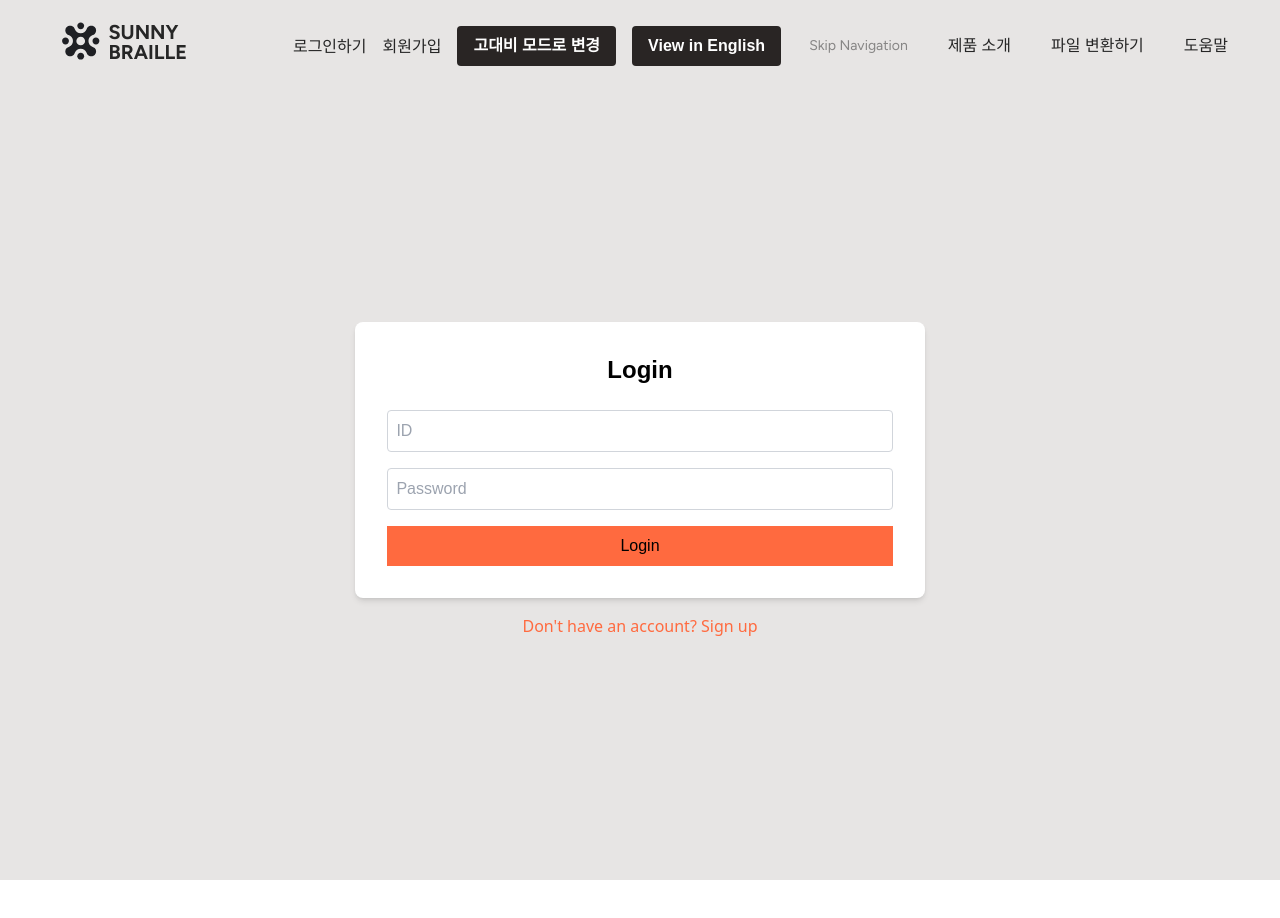
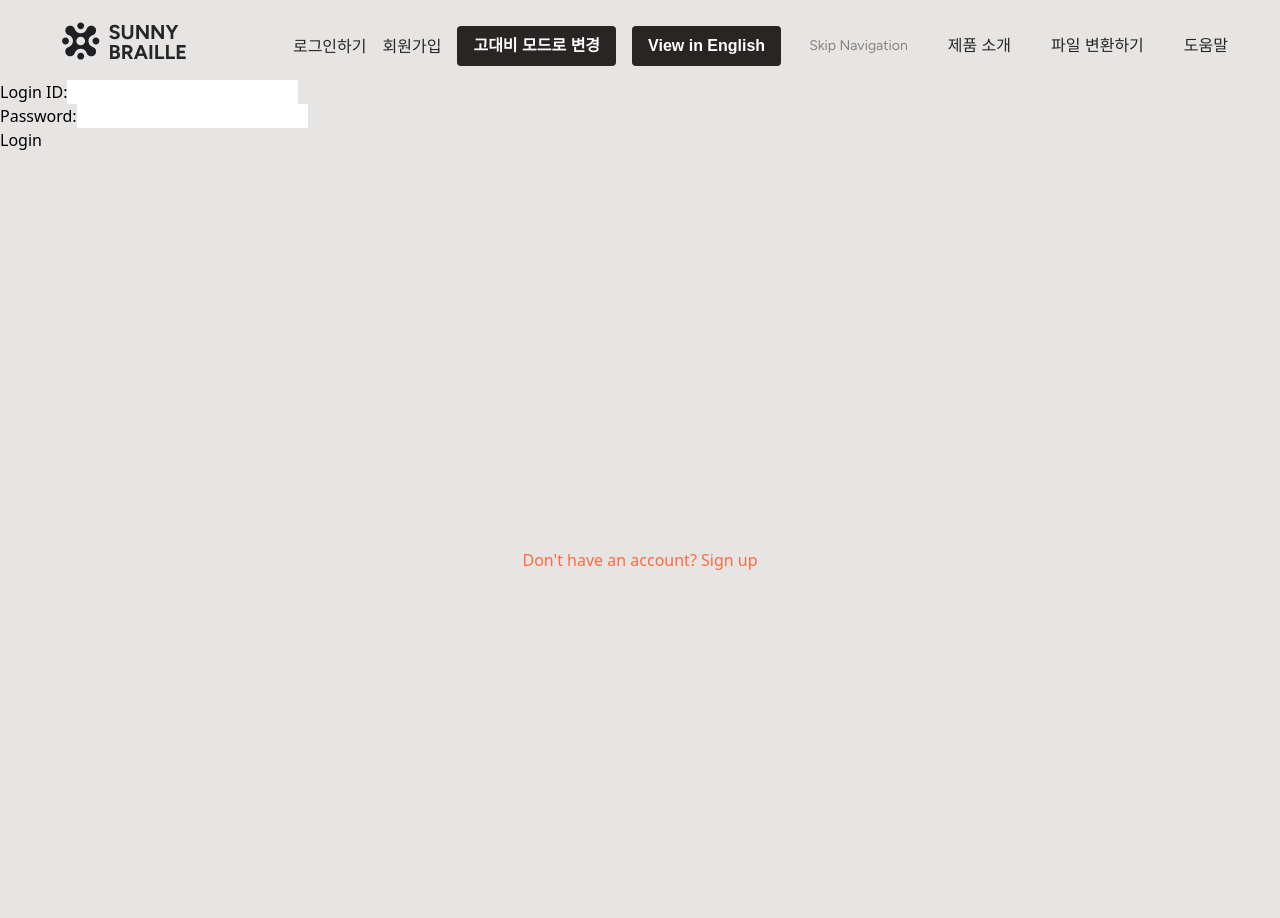
Before and after one commit to Sunflower-yonsei/Sunflower_FE, a React (Create React App) app in the folder my-app/: page /login in a window 1280 px wide. Shown: the top 918 px of the page. Before the commit the page ends 880 px from the top, so only its background shows below. Built offline with nearby package versions, Linux system fonts and the light colour scheme; no server answers; a web font is replaced by a local one.

Commit message:
fix: login logic update

```diff
--- a/my-app/package.json
+++ b/my-app/package.json
@@ -14,6 +14,7 @@
     "js-cookie": "^3.0.5",
     "js-file-download": "^0.4.12",
     "react": "^18.2.0",
+    "react-cookie": "^7.1.0",
     "react-dom": "^18.2.0",
     "react-drag-drop-files": "^2.3.10",
     "react-icons": "^5.0.1",
--- a/my-app/src/components/AuthButton.tsx
+++ b/my-app/src/components/AuthButton.tsx
@@ -8,8 +8,8 @@ import { useHighContrast } from "./HighContrastMode";
 const AuthButtons: React.FC = () => {
   const { language } = useLanguage();
   const textClassName = language === "ko" ? "font-kor" : "font-eng";
-  const { isLoggedIn, setLoginStatus } = useAuth();
   const { isHighContrast } = useHighContrast();
+  const { isLoggedIn, logout } = useAuth();
 
   const handleLogout = async () => {
     try {
@@ -29,7 +29,8 @@ const AuthButtons: React.FC = () => {
       if (response.status === 200) {
         localStorage.removeItem("sessionId");
         localStorage.removeItem("userId");
-        setLoginStatus(false, null);
+
+        logout();
       }
     } catch (error) {
       console.error("Logout failed:", error);
--- a/my-app/src/components/AuthContext.tsx
+++ b/my-app/src/components/AuthContext.tsx
@@ -1,85 +1,47 @@
-import React, {
-  createContext,
-  useContext,
-  ReactNode,
-  useState,
-  useEffect,
-} from "react";
+import React, { createContext, useContext, useState, ReactNode } from "react";
 
 interface AuthContextType {
   isLoggedIn: boolean;
-  userId: string | null;
-  setLoginStatus: (loggedIn: boolean, userId: string | null) => void;
+  login: (loginId: string, password: string) => Promise<void>;
+  logout: () => Promise<void>;
 }
 
 const AuthContext = createContext<AuthContextType | undefined>(undefined);
 
-export const fetchWithSession = async (
-  url: string,
-  options: RequestInit = {}
-) => {
-  const sessionId = localStorage.getItem("sessionId");
+export const useAuth = () => {
+  const context = useContext(AuthContext);
+  if (!context) throw new Error("useAuth must be used within an AuthProvider");
+  return context;
+};
 
-  const headers = {
-    ...options.headers,
-    Authorization: sessionId ? `Bearer ${sessionId}` : "",
+export const AuthProvider = ({ children }: { children: ReactNode }) => {
+  const [isLoggedIn, setIsLoggedIn] = useState<boolean>(false);
+  const apiUrl = process.env.REACT_APP_API_URL;
+
+  const login = async (loginId: string, password: string) => {
+    const response = await fetch(`${apiUrl}/login`, {
+      method: "POST",
+      headers: {
+        "Content-Type": "application/json",
+      },
+      credentials: "include",
+      body: JSON.stringify({ loginId, password }),
+    });
+
+    if (response.ok) {
+      setIsLoggedIn(true);
+    } else {
+      throw new Error("Login failed");
+    }
   };
 
-  const response = await fetch(url, {
-    ...options,
-    headers,
-  });
-
-  return response;
-};
-
-export const AuthProvider: React.FC<{ children: ReactNode }> = ({
-  children,
-}) => {
-  const [isLoggedIn, setIsLoggedIn] = useState<boolean>(false);
-  const [userId, setUserId] = useState<string | null>(null);
-
-  useEffect(() => {
-    const checkLoginStatus = () => {
-      const loggedIn = localStorage.getItem("isLoggedIn") === "true";
-      const userId = localStorage.getItem("userId");
-      setIsLoggedIn(loggedIn);
-      setUserId(userId);
-    };
-
-    checkLoginStatus();
-  }, []);
-
-  const setLoginStatus = (
-    loggedIn: boolean,
-    userId: string | null,
-    sessionId?: string
-  ) => {
-    localStorage.setItem("isLoggedIn", loggedIn.toString());
-    if (loggedIn) {
-      localStorage.setItem("userId", userId || "");
-      if (sessionId) {
-        localStorage.setItem("sessionId", sessionId);
-      }
-    } else {
-      localStorage.removeItem("userId");
-      localStorage.removeItem("sessionId");
-    }
-    setIsLoggedIn(loggedIn);
-    setUserId(userId);
+  const logout = async () => {
+    setIsLoggedIn(false);
   };
 
   return (
-    <AuthContext.Provider value={{ isLoggedIn, userId, setLoginStatus }}>
+    <AuthContext.Provider value={{ isLoggedIn, login, logout }}>
       {children}
     </AuthContext.Provider>
   );
 };
-
-export const useAuth = () => {
-  const context = useContext(AuthContext);
-  if (context === undefined) {
-    throw new Error("useAuth must be used within an AuthProvider");
-  }
-  return context;
-};
--- /dev/null
+++ b/my-app/src/components/LoginForm.tsx
@@ -0,0 +1,50 @@
+import React, { useState } from "react";
+import { useAuth } from "./AuthContext";
+import { useNavigate } from "react-router-dom";
+
+const LoginForm: React.FC = () => {
+  const [loginId, setLoginId] = useState("");
+  const [password, setPassword] = useState("");
+  const { login } = useAuth();
+  const navigate = useNavigate();
+
+  const handleSubmit = async (e: React.FormEvent) => {
+    e.preventDefault();
+    try {
+      await login(loginId, password);
+      console.log("Logged in");
+      navigate("/");
+    } catch (error) {
+      console.error(error);
+      alert("Login failed");
+    }
+  };
+
+  return (
+    <form onSubmit={handleSubmit}>
+      <div>
+        <label htmlFor="loginId">Login ID:</label>
+        <input
+          type="text"
+          id="loginId"
+          value={loginId}
+          autoComplete="username"
+          onChange={(e) => setLoginId(e.target.value)}
+        />
+      </div>
+      <div>
+        <label htmlFor="password">Password:</label>
+        <input
+          type="password"
+          id="password"
+          value={password}
+          autoComplete="current-password"
+          onChange={(e) => setPassword(e.target.value)}
+        />
+      </div>
+      <button type="submit">Login</button>
+    </form>
+  );
+};
+
+export default LoginForm;
--- a/my-app/src/components/UploadFileButton.tsx
+++ b/my-app/src/components/UploadFileButton.tsx
@@ -62,6 +62,7 @@ const UploadFileButton: React.FC = () => {
 
     try {
       const response = await axios.post(url, form_data, {
+        withCredentials: true,
         headers: {
           "Content-Type": "multipart/form-data",
         },
--- a/my-app/src/index.tsx
+++ b/my-app/src/index.tsx
@@ -1,15 +1,20 @@
-import React from 'react';
-import ReactDOM from 'react-dom/client';
-import './tailwind.css';
-import App from './App';
-import reportWebVitals from './reportWebVitals';
+import React from "react";
+import ReactDOM from "react-dom/client";
+import "./tailwind.css";
+import App from "./App";
+import reportWebVitals from "./reportWebVitals";
+import { CookiesProvider } from "react-cookie";
 
-const root = ReactDOM.createRoot(document.getElementById('root') as HTMLElement);
+const root = ReactDOM.createRoot(
+  document.getElementById("root") as HTMLElement
+);
 
 root.render(
-  <React.StrictMode>
-    <App />
-  </React.StrictMode>
+  <CookiesProvider>
+    <React.StrictMode>
+      <App />
+    </React.StrictMode>
+  </CookiesProvider>
 );
 
 // If you want to start measuring performance in your app, pass a function
--- a/my-app/src/pages/LoginPage.tsx
+++ b/my-app/src/pages/LoginPage.tsx
@@ -1,21 +1,19 @@
 import React, { useEffect, useState } from "react";
 import axios from "axios";
 import { useNavigate } from "react-router-dom";
-import { useAuth } from "../components/AuthContext";
 import { useHighContrast } from "../components/HighContrastMode";
 import { useLanguage } from "../LanguageContext";
 import NavBar from "../components/NavBar";
+import LoginForm from "../components/LoginForm";
+
+axios.defaults.withCredentials = true;
 
 const LoginPage: React.FC = () => {
-  const [loginId, setLoginId] = useState<string>("");
-  const [password, setPassword] = useState<string>("");
   const { isHighContrast } = useHighContrast();
   const { language } = useLanguage();
-  const textClassName = language === "ko" ? "font-kor" : "font-eng";
   const [announcement, setAnnouncement] = useState("");
 
   const navigate = useNavigate();
-  const { setLoginStatus } = useAuth();
 
   useEffect(() => {
     const message =
@@ -31,37 +29,6 @@ const LoginPage: React.FC = () => {
     return () => clearTimeout(timer);
   }, [language]);
 
-  const handleLogin = async (event: React.FormEvent) => {
-    event.preventDefault();
-    try {
-      const apiUrl = process.env.REACT_APP_API_URL;
-      const response = await axios.post(
-        `${apiUrl}/login`,
-        { loginId, password },
-        { withCredentials: true }
-      );
-      const sessionId = response.headers["sessionid"] as string | undefined;
-      if (sessionId) {
-        localStorage.setItem("sessionid", sessionId);
-        setLoginStatus(true, loginId);
-        navigate("/");
-      } else {
-        alert("sessionId not found in response");
-      }
-    } catch (error) {
-      let errorMessage = "An unexpected error occurred.";
-      if (axios.isAxiosError(error) && error.response) {
-        switch (error.response.status) {
-          case 401:
-            errorMessage =
-              "Authentication failed. Please check your login ID and password.";
-            break;
-        }
-      }
-      alert("Error during login: " + errorMessage);
-    }
-  };
-
   return (
     <div>
       <div aria-live="polite" className="sr-only">
@@ -74,44 +41,8 @@ const LoginPage: React.FC = () => {
           isHighContrast ? "bg-black" : "bg-stone-200"
         } bottom-0 relative`}
       >
+        <LoginForm />
         <div className="flex flex-col items-center justify-center min-h-screen bg-stone-200">
-          <form
-            className="p-8 bg-white shadow-md rounded-lg"
-            onSubmit={handleLogin}
-          >
-            <h2
-              className={`${textClassName} text-2xl font-semibold mb-6 text-center`}
-            >
-              Login
-            </h2>
-            <input
-              className={`${textClassName} w-full p-2 mb-4 border border-gray-300 rounded focus:ring-2 focus:ring-[#FF6A3F] focus:outline-none`}
-              type="text"
-              value={loginId}
-              onChange={(e) => setLoginId(e.target.value)}
-              placeholder="ID"
-              autoComplete="username"
-              required
-            />
-            <input
-              className={`${textClassName} w-full p-2 mb-4 border border-gray-300 rounded focus:ring-2 focus:ring-[#FF6A3F] focus:outline-none`}
-              type="password"
-              value={password}
-              onChange={(e) => setPassword(e.target.value)}
-              placeholder="Password"
-              autoComplete="username"
-              required
-            />
-            <button
-              className={`${textClassName} ${
-                isHighContrast
-                  ? "bg-yellow-300 hover:bg-yellow-600"
-                  : "bg-[#FF6A3F] hover:bg-[#E6552F]"
-              } w-full p-2`}
-            >
-              Login
-            </button>
-          </form>
           <button
             className={`mt-4  ${
               isHighContrast ? "text-stone-800" : "text-[#FF6A3F]"
```
Also changed, not shown: my-app/src/App.tsx (+7 -1 lines), 2 other files (tests, documents, lock files or other folders).
